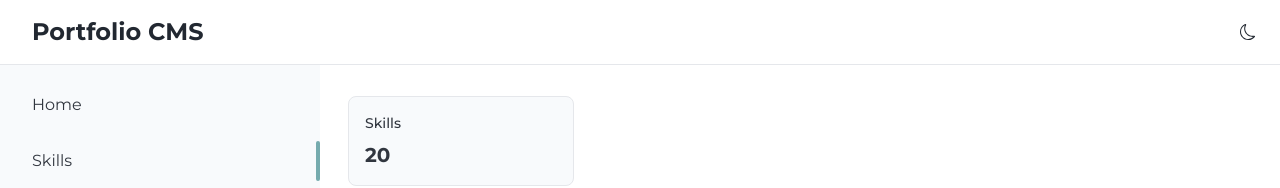
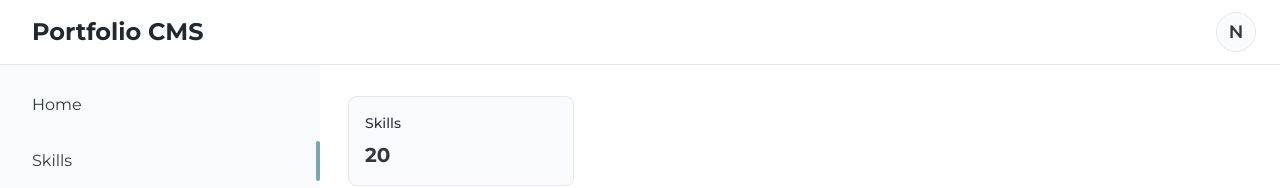
Before and after one commit to BramsuryaJP/my-portfolio-cms, a Next.js app: page /skills in a window 1280 px wide. Shown: the top 188 px of the page. Built offline with nearby package versions, Linux system fonts and the light colour scheme.

Commit message:
feat: change themetoggler location and create profile toggle button

```diff
--- a/components/ThemeToggler.tsx
+++ b/components/ThemeToggler.tsx
@@ -1,15 +1,59 @@
 'use client'
 
 import { useTheme } from '@/context/ThemeContextProvider'
-import React from 'react'
+import { Switch } from '@headlessui/react'
+import React, { Fragment, useEffect, useState } from 'react'
 import { BsMoon, BsSun } from 'react-icons/bs'
 
 export default function ThemeToggler() {
 	const { theme, toggleTheme } = useTheme()
 
+	const [enabled, setEnabled] = useState(false)
+
+	useEffect(() => {
+		if (theme === 'dark') {
+			setEnabled(true)
+		} else {
+			setEnabled(false)
+		}
+	}, [theme])
+
+	const handleThemeChange = () => {
+		toggleTheme()
+		setEnabled(!enabled)
+	}
+
 	return (
-		<button className='text-[#222831] dark:text-white' onClick={toggleTheme}>
-			{theme === 'light' ? <BsMoon size={16} /> : <BsSun size={16} />}
-		</button>
+		<div className='text-[#222831] dark:text-white'>
+			<div className='flex flex-row items-center gap-3'>
+				<BsSun size={16} />
+				<Switch
+					checked={enabled}
+					onChange={handleThemeChange}
+					as={Fragment}
+				>
+					{({ checked, disabled }) => (
+						<button
+							className={`
+								group inline-flex h-6 w-11 items-center rounded-full
+								${checked ? 'bg-primaryDark' : 'bg-primaryLight'}
+								${disabled && 'cursor-not-allowed opacity-50'}
+							`}
+						>
+							<span className='sr-only'>Toggle Theme</span>
+							<span
+								className={`size-4 rounded-full transition ${
+									checked
+										? 'translate-x-6 bg-primaryLight'
+										: 'translate-x-1 bg-primaryDark/80'
+								}`}
+							/>
+						</button>
+					)}
+				</Switch>
+				<BsMoon size={14} />
+			</div>
+			{/* {theme === 'light' ? <BsMoon size={16} /> : <BsSun size={16} />} */}
+		</div>
 	)
 }
--- a/components/navigation/Sidebar.tsx
+++ b/components/navigation/Sidebar.tsx
@@ -1,5 +1,6 @@
 'use client'
 
+import { Menu, MenuButton, MenuItem, MenuItems } from '@headlessui/react'
 import { links } from '@/lib/data'
 import { SidebarProps } from './types'
 import Link from 'next/link'
@@ -16,7 +17,7 @@ export const Sidebar = ({ children }: SidebarProps) => {
 			<input id='my-drawer-3' type='checkbox' className='drawer-toggle' />
 			<div className='drawer-content flex flex-col overflow-y-auto'>
 				{/* Navbar */}
-				<div className='navbar bg-primaryLightBg border-b dark:bg-primaryDark border-primaryLightBorder dark:border-primaryDarkBorder w-full fixed top-0 right-0 p-4'>
+				<div className='navbar bg-primaryLightBg border-b dark:bg-primaryDark border-primaryLightBorder dark:border-primaryDarkBorder w-full fixed top-0 right-0 py-1 px-4'>
 					<div className='flex-none lg:hidden'>
 						<label
 							htmlFor='my-drawer-3'
@@ -35,7 +36,24 @@ export const Sidebar = ({ children }: SidebarProps) => {
 					<div className='hidden flex-none lg:block'>
 						<ul className='menu menu-horizontal'>
 							{/* Navbar menu content here */}
-							<ThemeToggler />
+							<Menu>
+								<MenuButton
+									as='button'
+									className='w-10 h-10 rounded-full bg-primaryLight/80 dark:bg-primaryDarkBg/80 backdrop-blur-xl border border-primaryLightBorder dark:border-primaryDarkBorder flex items-center justify-center'
+								>
+									<p className='uppercase text-lg font-semibold text-primaryDark dark:text-white'>
+										N
+									</p>
+								</MenuButton>
+								<MenuItems
+									anchor='bottom end'
+									className='mt-2 p-4 rounded-md dark:bg-primaryDarkBg/50 backdrop-blur-xl border border-primaryLightBorder dark:border-primaryDarkBorder'
+								>
+									<MenuItem>
+										<ThemeToggler />
+									</MenuItem>
+								</MenuItems>
+							</Menu>
 						</ul>
 					</div>
 				</div>
```
